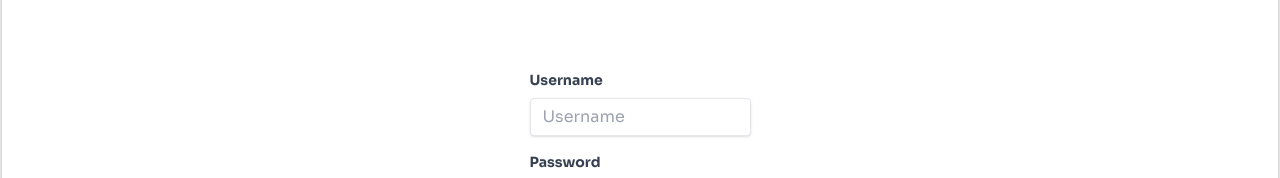
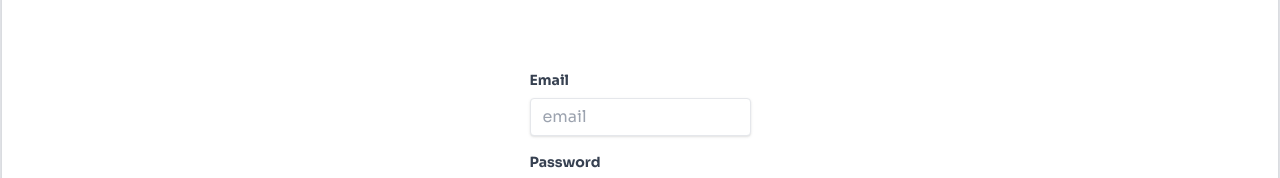
Before and after one commit to Andrewgraemebrooks/recette-front, a Next.js app: page /login in a window 1280 px wide. Shown: the part 226-404 px from the top of the page. Built offline with nearby package versions, Linux system fonts and the light colour scheme.

Commit message:
Finished login page

```diff
--- a/package.json
+++ b/package.json
@@ -9,6 +9,7 @@
     "lint": "next lint"
   },
   "dependencies": {
+    "axios": "^0.27.2",
     "next": "12.1.6",
     "react": "18.2.0",
     "react-dom": "18.2.0"
--- a/pages/login.tsx
+++ b/pages/login.tsx
@@ -1,6 +1,10 @@
 import type { NextPage } from 'next'
+import React from 'react'
 
 const Login: NextPage = () => {
+  const [email, setEmail] = React.useState<string>('');
+  const [password, setPassword] = React.useState<string>('');
+
   return (
     <div className="flex flex-col border-solid border-2 min-h-screen">
       <div className="title flex justify-center pt-2">
@@ -10,15 +14,17 @@ const Login: NextPage = () => {
         <div className="mb-4">
           <label
             className="block text-gray-700 text-sm font-bold mb-2"
-            htmlFor="username"
+            htmlFor="email"
           >
-            Username
+            Email
           </label>
           <input
             className="shadow appearance-none border rounded w-full py-2 px-3 text-gray-700 leading-tight focus:outline-none focus:shadow-outline"
-            id="username"
+            id="email"
             type="text"
-            placeholder="Username"
+            placeholder="email"
+            value={email}
+            onChange={(event) => setEmail(event.target.value)}
           />
         </div>
         <div className="mb-6">
@@ -33,6 +39,8 @@ const Login: NextPage = () => {
             id="password"
             type="password"
             placeholder="******************"
+            value={password}
+            onChange={(event) => setPassword(event.target.value)}
           />
           <p className="text-red-500 text-xs italic">
             Please choose a password.
--- a/tsconfig.json
+++ b/tsconfig.json
@@ -15,6 +15,6 @@
     "jsx": "preserve",
     "incremental": true
   },
-  "include": ["next-env.d.ts", "**/*.ts", "**/*.tsx"],
+  "include": ["next-env.d.ts", "**/*.ts", "**/*.tsx", "pages/_document.js"],
   "exclude": ["node_modules"]
 }
```
Also changed, not shown: pages/_document.js (renamed from pages/_document.tsx), 1 other file (tests, documents, lock files or other folders).
